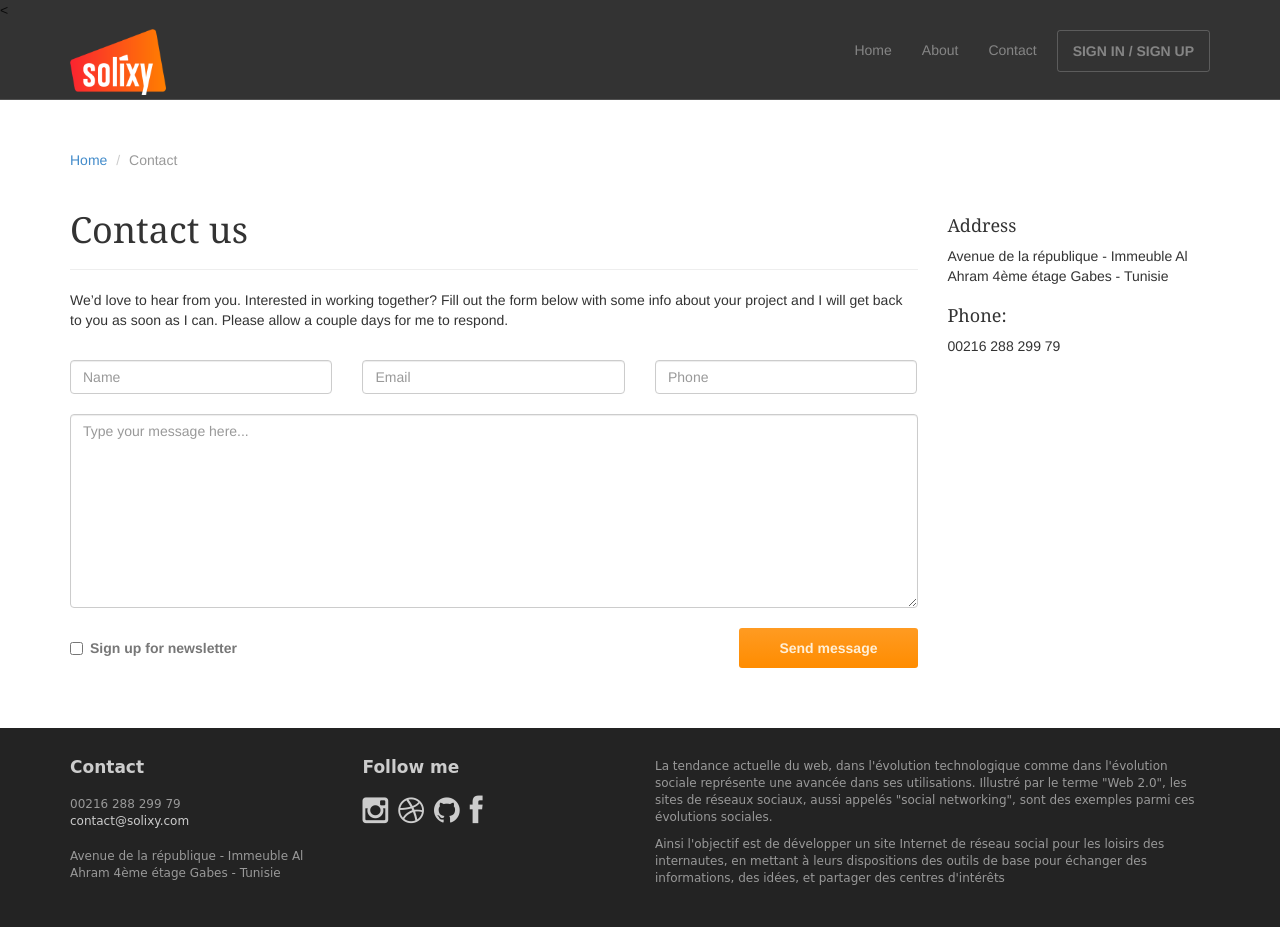
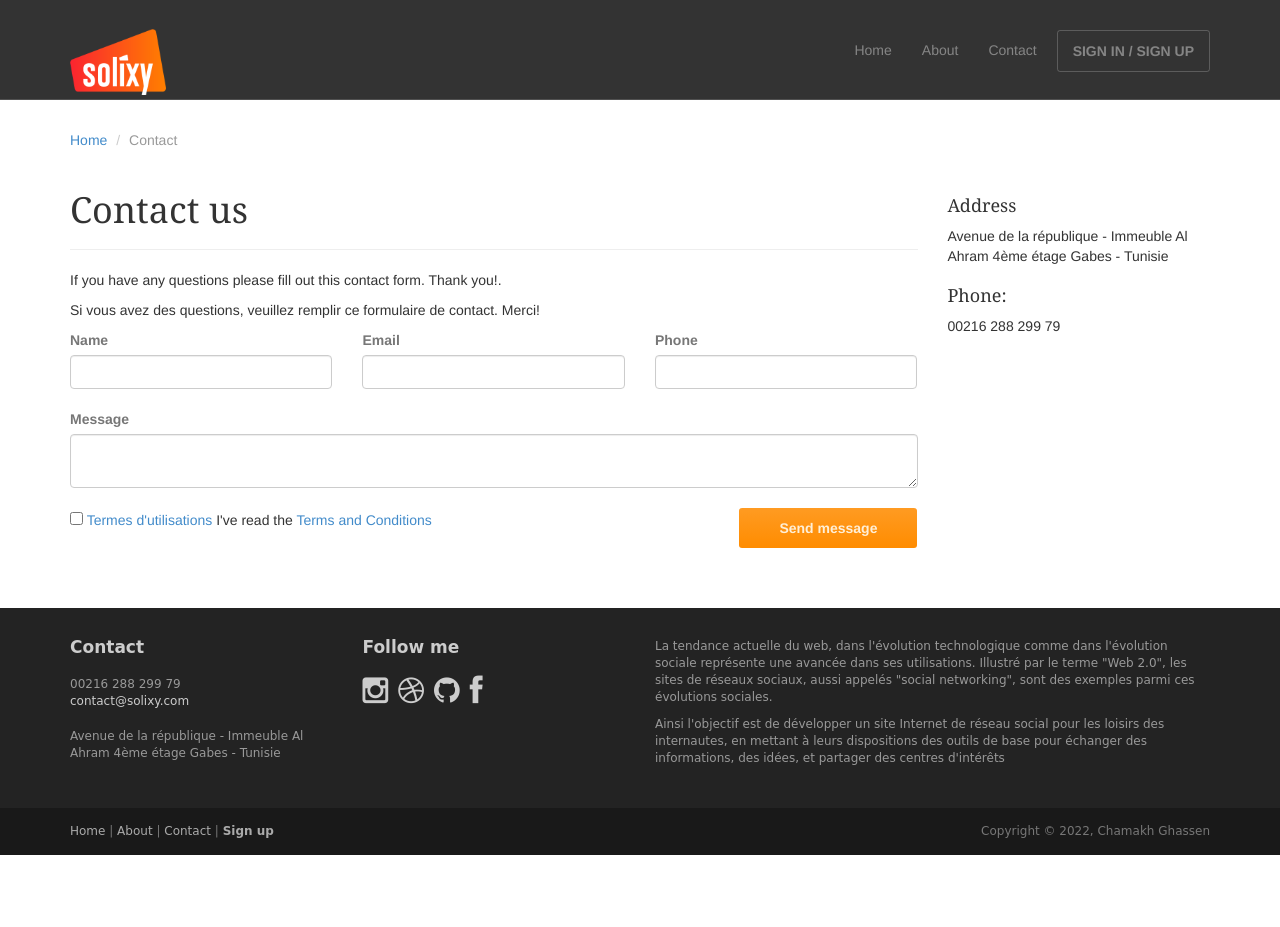
Before and after one commit to ghassen09/ghassenpfe_final, a Symfony app: template templates/contact/index.html.twig in a window 1280 px wide. Shown: the top 927 px of the page. After the commit the page ends 855 px from the top, so only its background shows below. Run offline with Twig, Linux system fonts and the light colour scheme; the template is opened without the code that fills it, so the values that code supplies are empty; form fields are guessed from the names that the template uses; some libraries are stand-ins or nearby versions.

Commit message:
ghassen modif

```diff
--- a/templates/base.html.twig
+++ b/templates/base.html.twig
@@ -14,7 +14,7 @@
 	<link rel="stylesheet" media="screen" href="http://fonts.googleapis.com/css?family=Open+Sans:300,400,700">
 	<link rel="stylesheet" href="{{asset("assets/css/bootstrap.min.css")}}">
 	<link rel="stylesheet" href="{{asset("assets/css/font-awesome.min.css")}}">
-<<link rel="stylesheet" href="{{asset("assets/profile/style.scss")}}">
+<link rel="stylesheet" href="{{asset("assets/profile/style.scss")}}">
 	<!-- Custom styles for our template -->
 	<link rel="stylesheet" href="{{asset("assets/css/bootstrap-theme.css")}}" media="screen" >
 	<link rel="stylesheet" href="{{asset("assets/css/main.css")}}">
--- a/templates/contact/index.html.twig
+++ b/templates/contact/index.html.twig
@@ -1,12 +1,6 @@
 {% extends 'base.html.twig' %}
 
-{% block title %}Contact {% set users = craft.users({
-    group: "userGroupHandle"
-}).all() %}
-
-{% for user in users %}
-    {{ user.firstName }} {{ user.lastName }}
-{% endfor %}
+{% block title %}Contact
 {% endblock %}
 
 {% block body %}
@@ -32,40 +26,45 @@
                     <h1 class="page-title">Contact us</h1>
                 </header>
 
+                If you have any questions please fill out this contact form. Thank you!.
+                </p>
                 <p>
-                    We’d love to hear from you. Interested in working together? Fill out the form below with some info
-                    about your project and I will get back to you as soon as I can. Please allow a couple days for me to
-                    respond.
+                    Si vous avez des questions, veuillez remplir ce formulaire de contact. Merci!
+
                 </p>
-                <br>
-                <form>
+                {{ form_start(contactForm) }}
                 <div class="row">
                     <div class="col-sm-4">
-                            <input class="form-control" type="text" placeholder="Name">
+                        {{ form_label(contactForm.name, 'Name') }}
+                        {{ form_widget(contactForm.name, {'attr': {'class': 'form-control'}}) }}
                     </div>
                     <div class="col-sm-4">
-                            <input class="form-control" type="text" placeholder="Email">
+                        {{ form_label(contactForm.email, 'Email') }}
+                        {{ form_widget(contactForm.email, {'attr': {'class': 'form-control'}}) }}
                     </div>
                     <div class="col-sm-4">
-                            <input class="form-control" type="text" placeholder="Phone">
+                        {{ form_label(contactForm.phone, 'Phone') }}
+                        {{ form_widget(contactForm.phone, {'attr': {'class': 'form-control'}}) }}
                     </div>
                 </div>
                 <br>
                 <div class="row">
                     <div class="col-sm-12">
-                            <textarea placeholder="Type your message here..." class="form-control" rows="9"></textarea>
+                        {{ form_label(contactForm.message, 'Message') }}
+                        {{ form_widget(contactForm.message, {'attr': {'class': 'form-control'}}) }}
                     </div>
                 </div>
                 <br>
                 <div class="row">
-                        <div class="col-sm-6">
-                            <label class="checkbox"><input type="checkbox"> Sign up for newsletter</label>
+                    <div class="col-lg-8">
+                        {{ form_widget(contactForm.agreeTerms) }} <a href="#">Termes d'utilisations</a>
+                        I've read the <a href="">Terms and Conditions</a>
                     </div>
-                        <div class="col-sm-6 text-right">
+                    <div class="col-lg-4 text-right">
                         <input class="btn btn-action" type="submit" value="Send message">
                     </div>
                 </div>
-                </form>
+                {{ form_end(contactForm) }}
 
             </article>
             <!-- /Article -->
```
Also changed, not shown: src/Controller/ContactController.php (+19 -4 lines), src/Form/ContactFormType.php (+4 -20 lines), templates/about/index.html.twig (+27 -4 lines), public/assets/images/header.png (added). Lines whose indentation alone changed are shown as unchanged.
